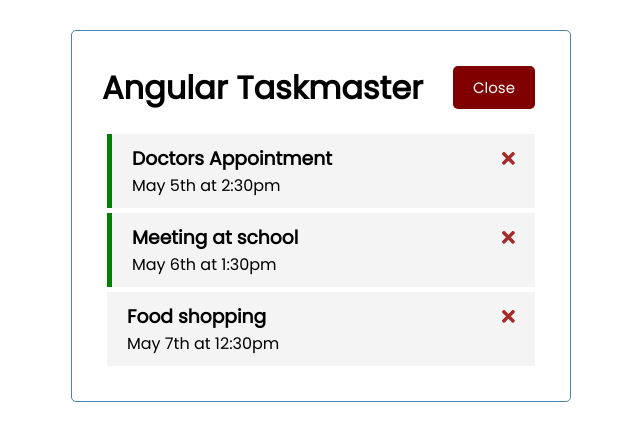
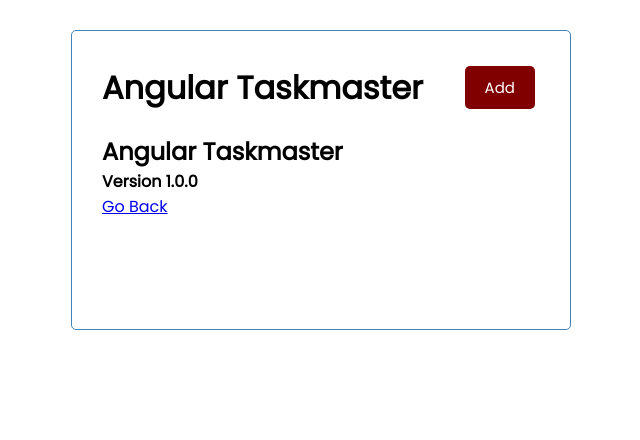
Before and after one commit to JRybelis/Angular-taskmaster-app, an Angular app: page /about in a window 1280 px wide. Shown: the top 440 px of the page, without its empty margins (319-959 px from the left). Built offline with nearby package versions, Linux system fonts and the light colour scheme; data requests are answered from the project's data file.

Commit message:
Add about component with routing

```diff
--- a/src/app/app.component.html
+++ b/src/app/app.component.html
@@ -1,4 +1,4 @@
 <div class="container">
   <app-header></app-header>
-  <app-tasks></app-tasks>
+  <router-outlet></router-outlet>
 </div>
--- a/src/app/app.module.ts
+++ b/src/app/app.module.ts
@@ -3,6 +3,7 @@
 import { FontAwesomeModule } from '@fortawesome/angular-fontawesome';
 import { HttpClientModule } from '@angular/common/http';
 import { FormsModule } from '@angular/forms';
+import { RouterModule, Routes } from '@angular/router';
 
 import { AppComponent } from './app.component';
 import { HeaderComponent } from './components/header/header.component';
@@ -10,6 +11,12 @@
 import { TasksComponent } from './components/tasks/tasks.component';
 import { TaskItemComponent } from './components/task-item/task-item.component';
 import { AddTaskComponent } from './components/add-task/add-task.component';
+import { AboutComponent } from './components/pages/about/about.component';
+
+const appRoutes: Routes = [
+  { path: '', component: TasksComponent },
+  { path: 'about', component: AboutComponent },
+];
 
 @NgModule({
   declarations: [
@@ -19,8 +26,15 @@
     TasksComponent,
     TaskItemComponent,
     AddTaskComponent,
+    AboutComponent,
   ],
-  imports: [BrowserModule, FontAwesomeModule, HttpClientModule, FormsModule],
+  imports: [
+    BrowserModule,
+    FontAwesomeModule,
+    HttpClientModule,
+    FormsModule,
+    RouterModule.forRoot(appRoutes, { enableTracing: true }),
+  ],
   providers: [],
   bootstrap: [AppComponent],
 })
--- a/src/app/components/header/header.component.html
+++ b/src/app/components/header/header.component.html
@@ -2,7 +2,7 @@
   <h1>{{ title }}</h1>
   <app-button
     color="{{ showAddTask ? 'teal' : 'maroon' }}"
-    text="{{ showAddTask ? 'Add' : 'Close' }}"
+    text="{{ showAddTask ? 'Submit' : 'Add' }}"
     (btnClick)="toggleAddTask()"
   ></app-button>
 </header>
--- /dev/null
+++ b/src/app/components/pages/about/about.component.html
@@ -0,0 +1,5 @@
+<div>
+  <h2>Angular Taskmaster</h2>
+  <h4>Version 1.0.0</h4>
+  <a routerLink="/">Go Back</a>
+</div>
--- /dev/null
+++ b/src/app/components/pages/about/about.component.ts
@@ -0,0 +1,15 @@
+import { Component, OnInit } from '@angular/core';
+
+@Component({
+  selector: 'app-about',
+  templateUrl: './about.component.html',
+  styleUrls: ['./about.component.css']
+})
+export class AboutComponent implements OnInit {
+
+  constructor() { }
+
+  ngOnInit(): void {
+  }
+
+}
```
Also changed, not shown: src/app/components/pages/about/about.component.css (added), 1 other file (tests, documents, lock files or other folders).
